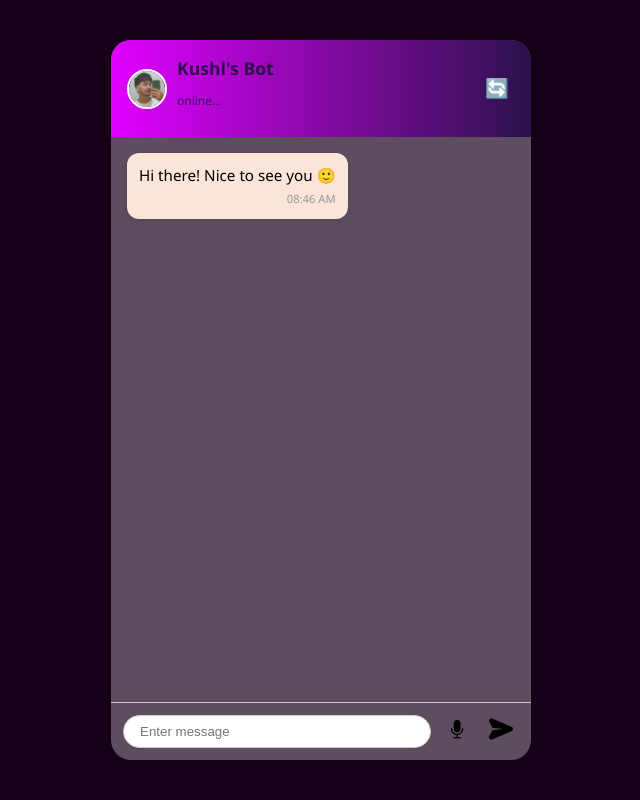
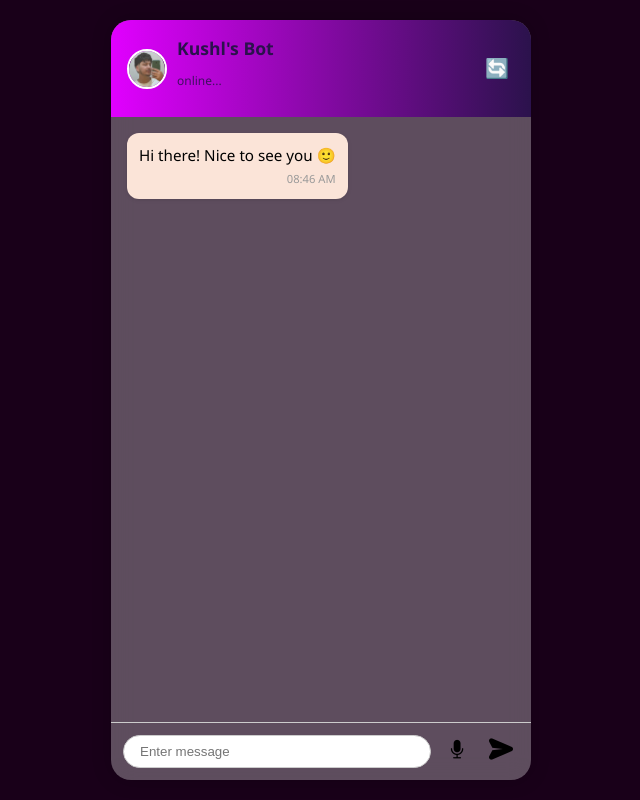
Before and after one commit to kushllll/kushl-chatbot, a Flask app: page / in a window 1280 px wide. Shown: the whole page, without its empty margins (319-959 px from the left). Run offline with Flask 3, Linux system fonts and the light colour scheme.

Commit message:
Fix some bug

```diff
--- a/static/script.js
+++ b/static/script.js
@@ -2,10 +2,8 @@ const chatArea = document.getElementById("chat-area");
 const messageInput = document.getElementById("message");
 const sendBtn = document.getElementById("send-btn");
 const micBtn = document.getElementById("mic-btn");
-const themeBtn = document.getElementById("toggle-theme");
 const clearBtn = document.getElementById("clear-history");
 
-let isDark = false;
 let recognition;
 let isRecording = false;
 
@@ -89,12 +87,6 @@ sendBtn.onclick = async () => {
   }
 };
 
-// -------------------- Theme Toggle --------------------
-themeBtn.onclick = () => {
-  document.body.classList.toggle("dark-mode");
-  isDark = !isDark;
-};
-
 // -------------------- Clear History --------------------
 clearBtn.onclick = () => {
   localStorage.removeItem("chat-history");
@@ -107,7 +99,7 @@ if ("webkitSpeechRecognition" in window || "SpeechRecognition" in window) {
   const SpeechRecognition =
     window.SpeechRecognition || window.webkitSpeechRecognition;
   recognition = new SpeechRecognition();
-  recognition.interimResults = true;
+  recognition.interimResults = false;
   recognition.lang = "en-US";
 
   recognition.onstart = () => {
@@ -116,43 +108,38 @@ if ("webkitSpeechRecognition" in window || "SpeechRecognition" in window) {
   };
 
   recognition.onresult = (event) => {
-    const transcript = Array.from(event.results)
-      .map((res) => res[0].transcript)
-      .join("");
-
+    const transcript = event.results[0][0].transcript;
     messageInput.value = transcript;
-
-    if (event.results[0].isFinal) {
-      recognition.stop();
-      micBtn.classList.remove("recording");
-      sendBtn.click();
-    }
+    recognition.stop();
+    micBtn.classList.remove("recording");
+    sendBtn.click();
   };
 
   recognition.onerror = (e) => {
     console.error("Mic error", e);
     micBtn.classList.remove("recording");
+    messageInput.placeholder = "Enter message...";
   };
 
   recognition.onend = () => {
     micBtn.classList.remove("recording");
+    isRecording = false;
     messageInput.placeholder = "Enter message...";
   };
 
   micBtn.onclick = () => {
-    if (isRecording) {
-      recognition.stop();
-      isRecording = false;
-    } else {
+    if (!isRecording) {
       recognition.start();
       isRecording = true;
+    } else {
+      recognition.stop();
     }
   };
 } else {
   micBtn.style.display = "none";
 }
 
-// -------------------- Auto Scroll --------------------
+// -------------------- Scroll --------------------
 function scrollToBottom() {
   chatArea.scrollTop = chatArea.scrollHeight;
 }
--- a/static/style.css
+++ b/static/style.css
@@ -7,12 +7,15 @@
 body {
   margin: 0;
   font-family: "Segoe UI", sans-serif;
+  padding:0;
   /* background: #DFB6B2; */
   background: #190019;
   height: 100vh;
   display: flex;
   justify-content: center;
   align-items: center;
+  overflow: hidden;
+  box-sizing: border-box;
 }
 
 #chat-widget {
@@ -22,7 +25,7 @@ body {
   box-shadow: 0 0 20px rgba(0, 0, 0, 0.2);
   width: 100%;
   max-width: 420px;
-  height: 90vh;
+  height: 95vh;
   display: flex;
   flex-direction: column;
   overflow: hidden;
```
